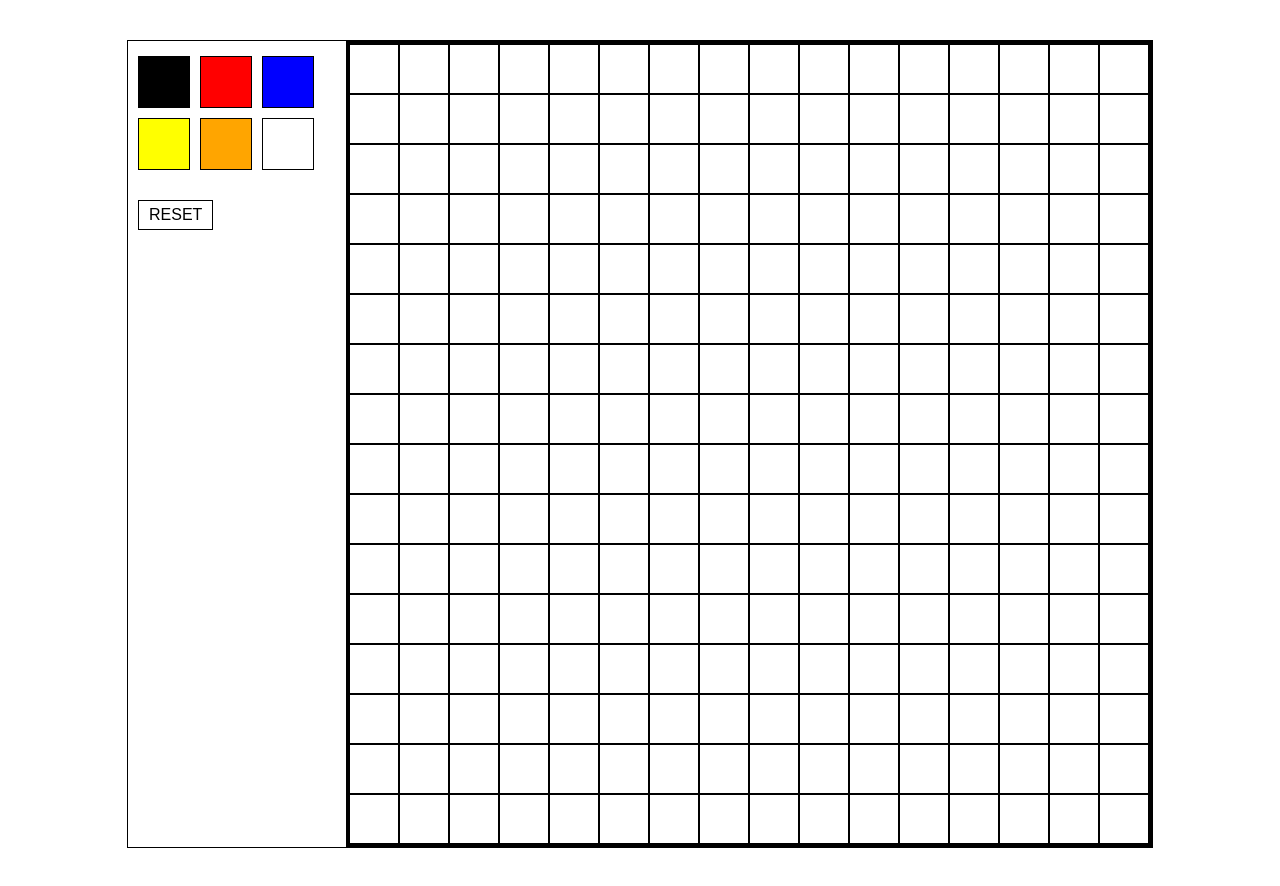
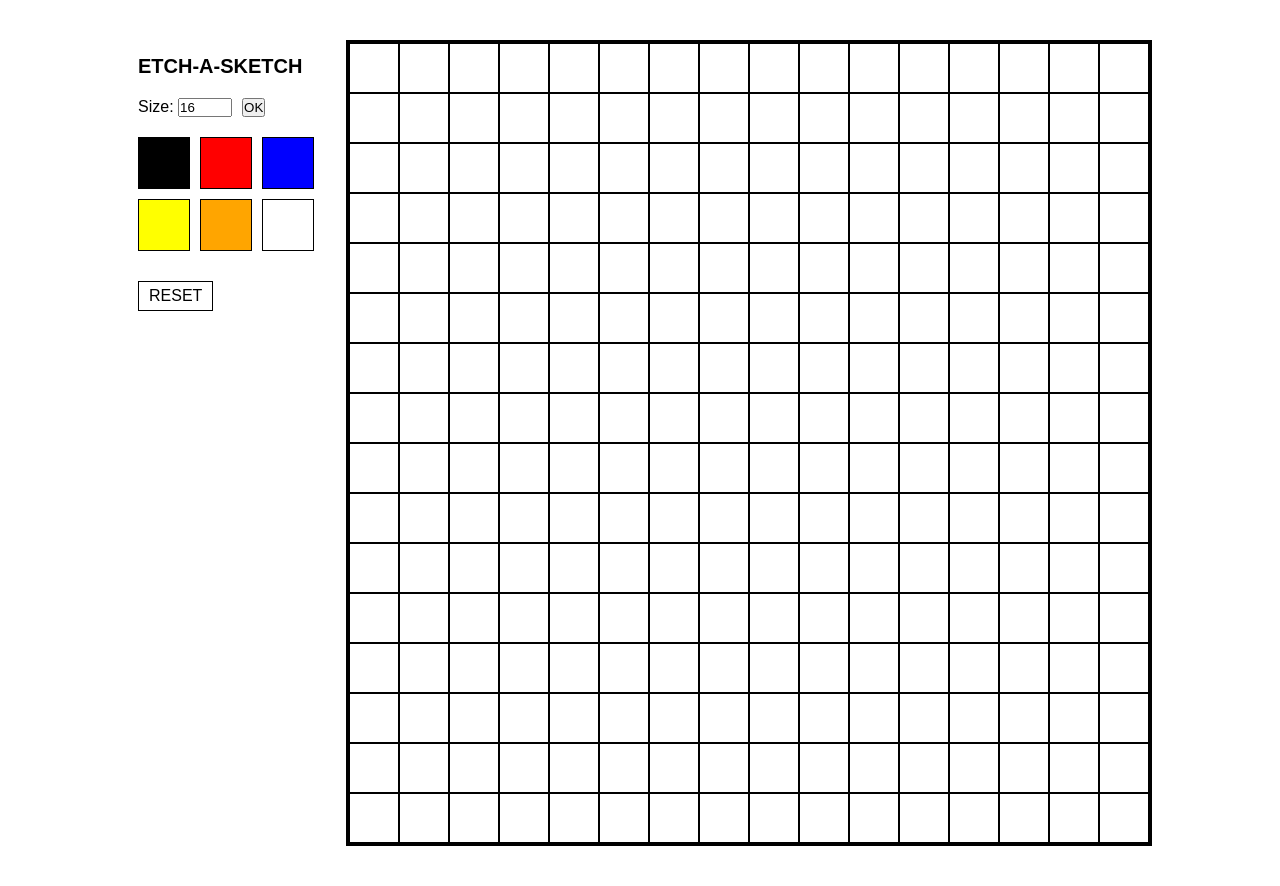
Before and after one commit to cosati/etch-a-sketch, a plain HTML site: page index.html in a window 1280 px wide. Drawn offline with Linux system fonts and the light colour scheme.

Commit message:
Commit final

```diff
--- a/index.html
+++ b/index.html
@@ -9,6 +9,14 @@
   <body>
 	<div class="wrapper">
 		<div id="buttons">
+      <h1>ETCH-A-SKETCH</h1>
+      <div class="plot">
+        <form action="#" onsubmit="plotCanvas(this)">
+          <span class="txt">Size: </span>
+          <input type="number" class="number" value="16"><input type="submit" class="btn" value="OK"/>
+          <p class="alert"></p>
+        </form>
+      </div>
 			<div class="colors">
 				<div class="color black" onclick="selectColor('black')"></div>
 				<div class="color red" onclick="selectColor('red')"></div>
--- a/scripts/scripts.js
+++ b/scripts/scripts.js
@@ -14,7 +14,7 @@ function createBoxes() {
   container.innerHTML = '';
   let blocks = [];
   let q = boxPerSide*boxPerSide;
-  let size = 800/boxPerSide;
+  let size = Math.floor(800/boxPerSide);
   console.log(size);
   for (let i = 0; i < q; i++) {
     blocks.push(document.createElement('div'));
@@ -34,8 +34,26 @@ function reset() {
 	boxes.forEach(function(box) {
 		box.style.backgroundColor = "";
 	});
+  document.querySelector('.alert').style.display = "none";
 }
 
 function selectColor(color) {
 	selectedColor = color;
 }
+
+function plotCanvas(form) {
+  if (form[0].value < 0) {
+    document.querySelector('.alert').innerHTML = "Only positive numbers!"
+    document.querySelector('.alert').style.display = "block";
+    return;
+  }
+  boxPerSide = (form[0].value > 100 ? 100 : form[0].value);
+  if (form[0].value > 100) {
+    document.querySelector('.alert').innerHTML = "Maximum is 100!"
+    document.querySelector('.alert').style.display = "block";
+    document.querySelector('.number').value = "100";
+  } else {
+    document.querySelector('.alert').style.display = "none";
+  }
+  createBoxes();
+}
--- a/style/style.css
+++ b/style/style.css
@@ -1,19 +1,18 @@
 *{
   margin: 0;
   padding: 0;
+  font-family: sans-serif;
 }
 
 .wrapper {
 	width: 1024px;
 	margin: 40px auto;
-	border: 1px solid black;
 	overflow: hidden;
 }
 
 #container {
   width: 800px;
   height: 800px;
-  /*margin: 40px auto;*/
   float: right;
   display: flex;
   border: 3px solid black;
@@ -22,11 +21,8 @@
 }
 
 .block {
-  /*height: 50px;
-  width: 50px;*/
   border: 1px solid black;
   box-sizing: border-box;
-  /*flex: 1 1 50px;*/
 }
 
 .reset {
@@ -41,7 +37,6 @@
 
 #buttons {
 	float: left;
-	/*border: 1px solid black;*/
 	width: 200px;
 	margin-left: 10px;
 	margin-top: 10px;
@@ -88,3 +83,31 @@
 .white {
 	background-color: white;
 }
+
+.txt {
+  text-align: center;
+}
+
+input.number {
+  width: 50px;
+  margin-right: 10px;
+}
+
+.plot {
+  margin-bottom: 20px;
+  font-family: sans-serif;
+  text-align: left;
+}
+
+p.alert {
+  color: red;
+  font-size: 10px;
+  margin-top: 5px;
+  display: none;
+}
+
+h1 {
+  font-size: 20px;
+  margin-bottom: 20px;
+  text-align: left;
+}
```
